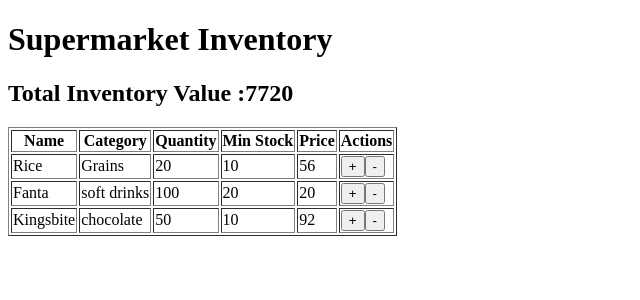
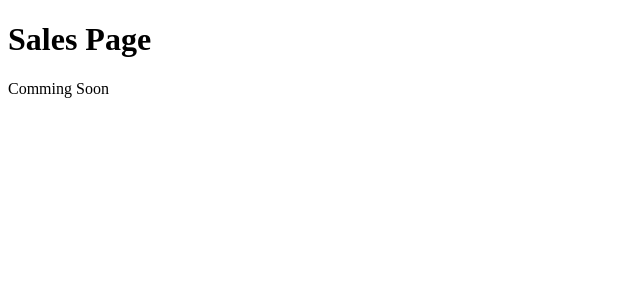
Before and after one commit to Agyemang8172/Attendance-System, a React (Vite) app: page /sales in a window 1280 px wide. Shown: the top 300 px of the page, without its empty margins (0-640 px from the left). Built offline with nearby package versions, Linux system fonts and the light colour scheme.

Commit message:
Added Routes, Route  and pages file

```diff
--- a/package.json
+++ b/package.json
@@ -11,7 +11,8 @@
   },
   "dependencies": {
     "react": "^19.2.0",
-    "react-dom": "^19.2.0"
+    "react-dom": "^19.2.0",
+    "react-router-dom": "^7.13.0"
   },
   "devDependencies": {
     "@eslint/js": "^9.39.1",
--- a/src/App.jsx
+++ b/src/App.jsx
@@ -1,28 +1,25 @@
-import { useState } from 'react'
-import { useInventory } from './Context/InventoryContext'
-import InventoryTable from './components/InventoryTable'
+import {Routes,Route} from 'react-router-dom'
+import Dashboard from './pages/Dashboard'
+import Inventory from './pages/Inventory'
+import Sales from './pages/Sales'
+import Reports from './pages/Reports'
+import Settings from './pages/Settings'
 
 
 function App() {
-  const {
-    inventory,
-    error,
-    totalInventoryValue,
-    increaseQuantity,
-    decreaseQuantity
-  } = useInventory()
+
   return (
-   <div>
-      <h1> Supermarket Inventory</h1>
-         <h2> Total Inventory Value :{totalInventoryValue}</h2>
-         {error && <p style={{ color: 'red'}}> {error}</p>}
-    <InventoryTable
+        <div>
+          <Routes>
+             <Route path='/' element={<Dashboard/>}/>
+             <Route path = '/inventory'  element={<Inventory/>} />
+             <Route path = '/sales'  element={<Sales/>} />
+             <Route path = '/reports'  element={<Reports/>} />
+             <Route path = '/settings'  element={<Settings/>} />
 
-       inventory ={inventory}
-       increaseQuantity ={increaseQuantity}
-       decreaseQuantity ={decreaseQuantity}
-    />
-   </div>
+          </Routes>
+        </div>
+
   )
 }
 
--- a/src/main.jsx
+++ b/src/main.jsx
@@ -3,9 +3,13 @@ import { createRoot } from 'react-dom/client'
 import './index.css'
 import App from './App.jsx'
 import { InventoryProvider } from './Context/InventoryContext.jsx'
+import { BrowserRouter } from 'react-router-dom'
 
 createRoot(document.getElementById('root')).render(
-  <InventoryProvider>
-    <App />
-  </InventoryProvider>,
+  <BrowserRouter>
+    <InventoryProvider>
+      <App />
+    </InventoryProvider>
+  </BrowserRouter>
+  ,
 )
--- a/src/pages/Dashboard.jsx
+++ b/src/pages/Dashboard.jsx
@@ -0,0 +1,12 @@
+import React from 'react'
+
+const Dashboard = () => {
+  return (
+    <div>
+      <h1>Dashboard Page</h1>
+      <p>Coming Soon</p>
+    </div>
+  )
+}
+
+export default Dashboard
--- /dev/null
+++ b/src/pages/Inventory.jsx
@@ -0,0 +1,29 @@
+import { useState } from 'react'
+import { useInventory } from '../Context/InventoryContext'
+import InventoryTable from '../components/InventoryTable'
+
+
+function Inventory() {
+  const {
+    inventory,
+    error,
+    totalInventoryValue,
+    increaseQuantity,
+    decreaseQuantity
+  } = useInventory()
+  return (
+   <div>
+      <h1> Supermarket Inventory</h1>
+         <h2> Total Inventory Value :{totalInventoryValue}</h2>
+         {error && <p style={{ color: 'red'}}> {error}</p>}
+    <InventoryTable
+
+       inventory ={inventory}
+       increaseQuantity ={increaseQuantity}
+       decreaseQuantity ={decreaseQuantity}
+    />
+   </div>
+  )
+}
+
+export default Inventory
--- /dev/null
+++ b/src/pages/Reports.jsx
@@ -0,0 +1,12 @@
+import React from 'react'
+
+const Reports = () => {
+  return (
+    <div>
+      <h1>Report Page </h1>
+      <p>Comming Soon</p>
+    </div>
+  )
+}
+
+export default Reports
--- /dev/null
+++ b/src/pages/Sales.jsx
@@ -0,0 +1,13 @@
+import React from 'react'
+
+const Sales = () => {
+  return (
+    <div>
+        <h1>Sales Page</h1>
+          <p>Comming Soon</p>
+
+    </div>
+  )
+}
+
+export default Sales
--- /dev/null
+++ b/src/pages/Settings.jsx
@@ -0,0 +1,12 @@
+import React from 'react'
+
+const Settings = () => {
+  return (
+    <div>
+        <h1>Settings Page </h1>
+           <p>Comming Soon</p>
+    </div>
+  )
+}
+
+export default Settings
```
Also changed, not shown: 1 other file (tests, documents, lock files or other folders).
